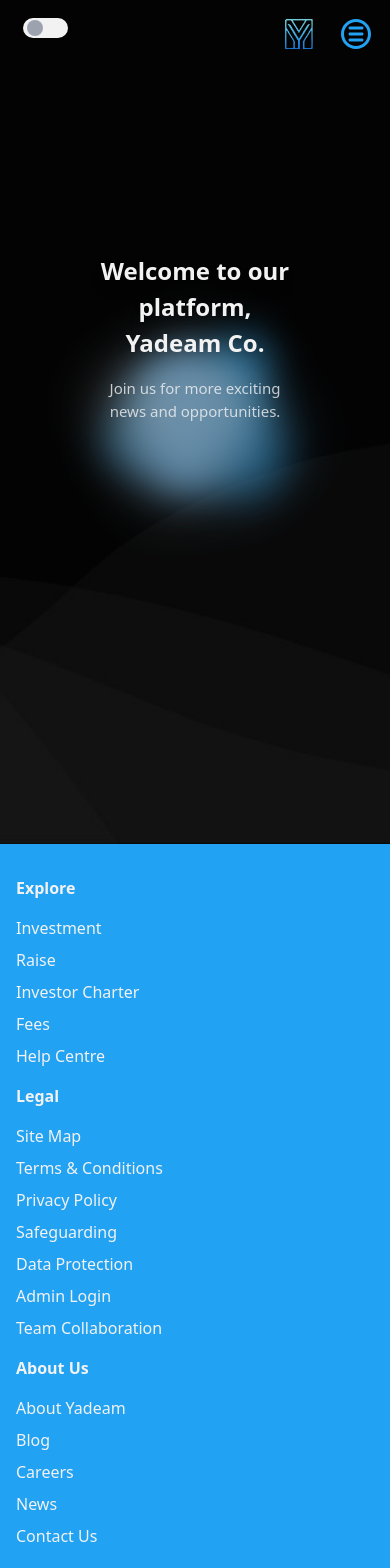
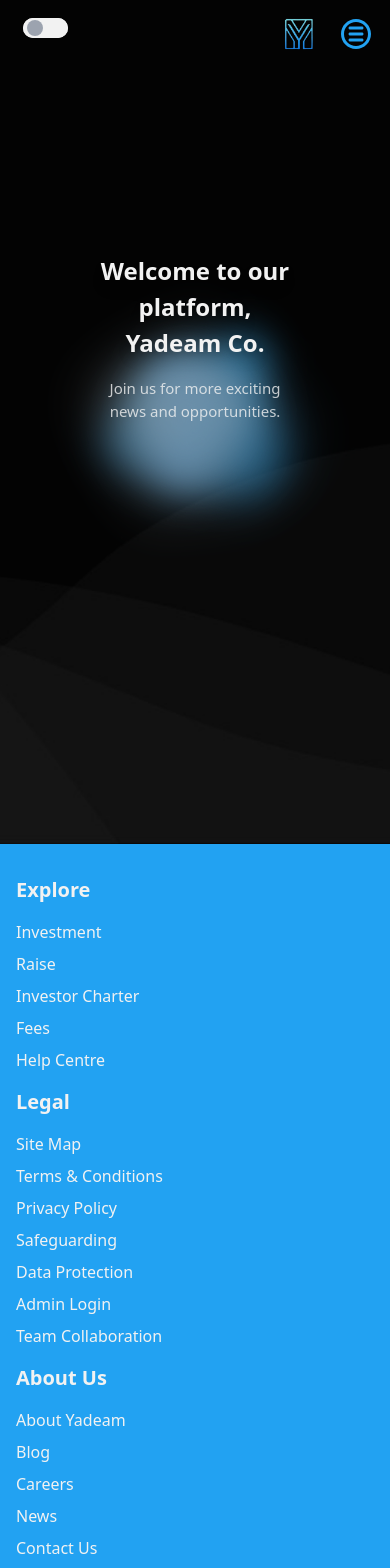
Before and after one commit to pouryaZeidi/Yadeam-Co, a Next.js app: page / in a window 390 px wide. Shown: the top 1568 px of the page. Built offline with nearby package versions, Linux system fonts and the light colour scheme.

Commit message:
buid and make responsive footer and hide toggle theme from some pages

```diff
--- a/src/components/Footer.tsx
+++ b/src/components/Footer.tsx
@@ -8,43 +8,43 @@
 const Footer = () => {
   return (
     <footer className="bg-primary2 shadow-lg text-white py-6">
-      <div className="container mx-auto flex flex-col md:flex-row justify-between mt-2 px-4">
+      <div className="container mx-auto flex flex-col sm:flex-row justify-between mt-2 px-4">
         <div className='flex-1 mb-4 md:mb-0'>
-          <h4 className="font-bold mb-4">Explore</h4>
+          <h3 className="font-bold mb-4 text-xl">Explore</h3>
           <ul className='flex flex-col space-y-2'>
-            <li><Link href="/investment" className="hover:underline">Investment</Link></li>
-            <li><Link href="/raise" className="hover:underline">Raise</Link></li>
-            <li><Link href="/investor-charter" className="hover:underline">Investor Charter</Link></li>
-            <li><Link href="/fees" className="hover:underline">Fees</Link></li>
-            <li><Link href="/help-centre" className="hover:underline">Help Centre</Link></li>
+            <Link href="/investment" className="hover:underline">Investment</Link>
+            <Link href="/raise" className="hover:underline">Raise</Link>
+            <Link href="/investor-charter" className="hover:underline">Investor Charter</Link>
+            <Link href="/fees" className="hover:underline">Fees</Link>
+            <Link href="/help-centre" className="hover:underline">Help Centre</Link>
           </ul>
         </div>
 
         <div className='flex-1 mb-4 md:mb-0'>
-          <h4 className="font-bold mb-4">Legal</h4>
+          <h3 className="font-bold mb-4 text-xl">Legal</h3>
           <ul className='flex flex-col space-y-2'>
-            <li><Link href="/sitemap" className="hover:underline">Site Map</Link></li>
-            <li><Link href="/terms" className="hover:underline">Terms & Conditions</Link></li>
-            <li><Link href="/privacy" className="hover:underline">Privacy Policy</Link></li>
-            <li><Link href="/safeguarding" className="hover:underline">Safeguarding</Link></li>
-            <li><Link href="/data-protection" className="hover:underline">Data Protection</Link></li>
-            <li><Link href="/admin-login" className="hover:underline">Admin Login</Link></li>
-            <li><Link href="/team-collaboration" className="hover:underline">Team Collaboration</Link></li>
+            <Link href="/sitemap" className="hover:underline">Site Map</Link>
+            <Link href="/terms" className="hover:underline">Terms & Conditions</Link>
+            <Link href="/privacy" className="hover:underline">Privacy Policy</Link>
+            <Link href="/safeguarding" className="hover:underline">Safeguarding</Link>
+            <Link href="/data-protection" className="hover:underline">Data Protection</Link>
+            <Link href="/admin-login" className="hover:underline">Admin Login</Link>
+            <Link href="/team-collaboration" className="hover:underline">Team Collaboration</Link>
           </ul>
         </div>
 
         <div className='flex-1 mb-4 md:mb-0'>
-          <h4 className="font-bold mb-4">About Us</h4>
+          <h3 className="font-bold mb-4 text-xl">About Us</h3>
           <ul className='flex flex-col space-y-2'>
-            <li><Link href="/about" className="hover:underline">About Yadeam</Link></li>
-            <li><Link href="/blog" className="hover:underline">Blog</Link></li>
-            <li><Link href="/careers" className="hover:underline">Careers</Link></li>
-            <li><Link href="/news" className="hover:underline">News</Link></li>
-            <li><Link href="/contact" className="hover:underline">Contact Us</Link></li>
+            <Link href="/about" className="hover:underline">About Yadeam</Link>
+            <Link href="/blog" className="hover:underline">Blog</Link>
+            <Link href="/careers" className="hover:underline">Careers</Link>
+            <Link href="/news" className="hover:underline">News</Link>
+            <Link href="/contact" className="hover:underline">Contact Us</Link>
           </ul>
         </div>
 
-        <div className="flex justify-center mt-5 md:mt-0">
+        <div className="flex justify-start mt-5 md:mt-0">
           <Link href="https://twitter.com" className="mx-2"><FaXTwitter className="text-2xl" /></Link>
           <Link href="https://instagram.com" className="mx-2"><FaInstagram className="text-2xl" /></Link>
           <Link href="https://youtube.com" className="mx-2"><IoLogoYoutube className="text-2xl" /></Link>
--- a/src/components/Navbar/Navbar.tsx
+++ b/src/components/Navbar/Navbar.tsx
@@ -12,7 +12,7 @@
         <div className='hidden sm:w-[75%] m-auto sm:flex justify-between items-center'>
           <NavbarItems href={'/'} children={'Home'} />
           <NavbarItems href={'/about'} children={'About Us'} />
-          <NavbarItems href={'/investment-dashboard'} children={'Investment'} />
+          <NavbarItems href={'/investment-dashboard'} children={'Investment'} className='!text-[15px]'  />
           <NavbarItems href={'https://www.linkedin.com/company/yadeam/posts/?feedView=all'} children={'LinkedIn'} />
           <NavbarItems href={'/signup'} children={'Sign Up'} />
           <NavbarItems href={'/login'} children={'Login'} />
--- a/src/components/SearchInput.tsx
+++ b/src/components/SearchInput.tsx
@@ -3,23 +3,23 @@
 import { CiSearch } from 'react-icons/ci';
 
 interface SearchInputProps {
-  placeholder?: string; // مقدار پیش‌فرض placeholder
-  value: string; // مقدار اینپوت
-  onChange: (e: React.ChangeEvent<HTMLInputElement>) => void; // هندلر برای تغییرات اینپوت
-  onSearchClick?: () => void; // هندلر برای کلیک روی دکمه سرچ
-  inputClassName?: string; // کلاس‌های اختصاصی برای اینپوت
-  buttonClassName?: string; // کلاس‌های اختصاصی برای دکمه
-  icon?: React.ReactNode; // آیکون قابل تغییر برای دکمه
+  placeholder?: string;
+  value: string;
+  onChange: (e: React.ChangeEvent<HTMLInputElement>) => void;
+  onSearchClick?: () => void;
+  inputClassName?: string;
+  buttonClassName?: string;
+  icon?: React.ReactNode;
 }
 
 const SearchInput: React.FC<SearchInputProps> = ({
-  placeholder = 'Search...', // مقدار پیش‌فرض placeholder
+  placeholder = 'Search...',
   value,
   onChange,
   onSearchClick,
-  inputClassName = '', // مقدار پیش‌فرض خالی برای کلاس اینپوت
-  buttonClassName = '', // مقدار پیش‌فرض خالی برای کلاس دکمه
-  icon = <CiSearch className="w-5 h-5" />, // مقدار پیش‌فرض آیکون
+  inputClassName = '',
+  buttonClassName = '',
+  icon = <CiSearch className="w-5 h-5" />,
 }) => {
   return (
     <div className="flex w-full items-center border border-black rounded-lg">
@@ -32,9 +32,9 @@
       />
       <button
         className={`p-2  hover:text-primary1 transition-all ease-in-out duration-150 rounded-r-lg ${buttonClassName}`} // کلاس‌ها به دکمه اضافه می‌شوند
-        onClick={onSearchClick} // فراخوانی تابع کلیک
+        onClick={onSearchClick}
       >
-        {icon} {/* آیکون قابل تغییر */}
+        {icon}
       </button>
     </div>
   );
--- a/src/layout/Layout.tsx
+++ b/src/layout/Layout.tsx
@@ -1,23 +1,22 @@
 // Layout.tsx
 import React from 'react';
 import ThemeButton from '@/components/Theme/ThemeButton';
-import { ThemeProvider } from '@/components/Theme/ThemeContext';
-import Navbar from '@/components/Navbar/Navbar';
 import { useRouter } from 'next/router';
 
 const Layout: React.FC<{ children: React.ReactNode }> = ({ children }) => {
-  const router = useRouter()
+  const router = useRouter();
+  const hiddenRoutes = ['/investment-dashboard', '/raise'];
+  const isHiddenRoute = hiddenRoutes.includes(router.pathname);
+
   return (
     <>
-        {router.pathname.includes('investment-dashboard') ? null : <ThemeButton />}
+      {!isHiddenRoute && <ThemeButton />}
       <div className='min-h-screen bg-white dark:bg-gray-900 text-black dark:text-white'>
-        <Navbar/>
         <main>
-        {children}
+          {children}
         </main>
       </div>
     </>
-
   );
 };
 
--- a/src/pages/_app.tsx
+++ b/src/pages/_app.tsx
@@ -1,14 +1,24 @@
+// _app.tsx
 import Layout from "@/layout/Layout";
 import "@/styles/globals.css";
 import type { AppProps } from "next/app";
 import { ThemeProvider } from '@/components/Theme/ThemeContext';
+import { useRouter } from 'next/router';
+import ThemeButton from '@/components/Theme/ThemeButton';
 
 export default function App({ Component, pageProps }: AppProps) {
+  const router = useRouter();
+
+  const hiddenRoutes = ['/raise','/investment-dashboard'];
+
+  const isHiddenRoute = hiddenRoutes.includes(router.pathname);
+
   return (
     <ThemeProvider>
-    <Layout>
-      <Component {...pageProps} />
-    </Layout>
+      <Layout>
+        {!isHiddenRoute && <ThemeButton />}
+        <Component {...pageProps} />
+      </Layout>
     </ThemeProvider>
   );
 }
--- /dev/null
+++ b/src/pages/footer.tsx
@@ -0,0 +1,9 @@
+import React from 'react'
+
+const footer = () => {
+  return (
+    <div>footer</div>
+  )
+}
+
+export default footer
--- a/src/pages/index.tsx
+++ b/src/pages/index.tsx
@@ -2,6 +2,7 @@
 import localFont from "next/font/local";
 import Herosection from "@/components/HeroSection/Herosection";
 import Footer from "@/components/Footer";
+import Navbar from "@/components/Navbar/Navbar";
 
 const geistSans = localFont({
   src: "./fonts/GeistVF.woff",
@@ -18,6 +19,7 @@
   return (
 
       <main>
+        <Navbar/>
         <Herosection/>
         <Footer/>
       </main>
--- /dev/null
+++ b/src/pages/raise.tsx
@@ -0,0 +1,9 @@
+import React from 'react'
+
+const Raise = () => {
+  return (
+    <div>Raise</div>
+  )
+}
+
+export default Raise
```
